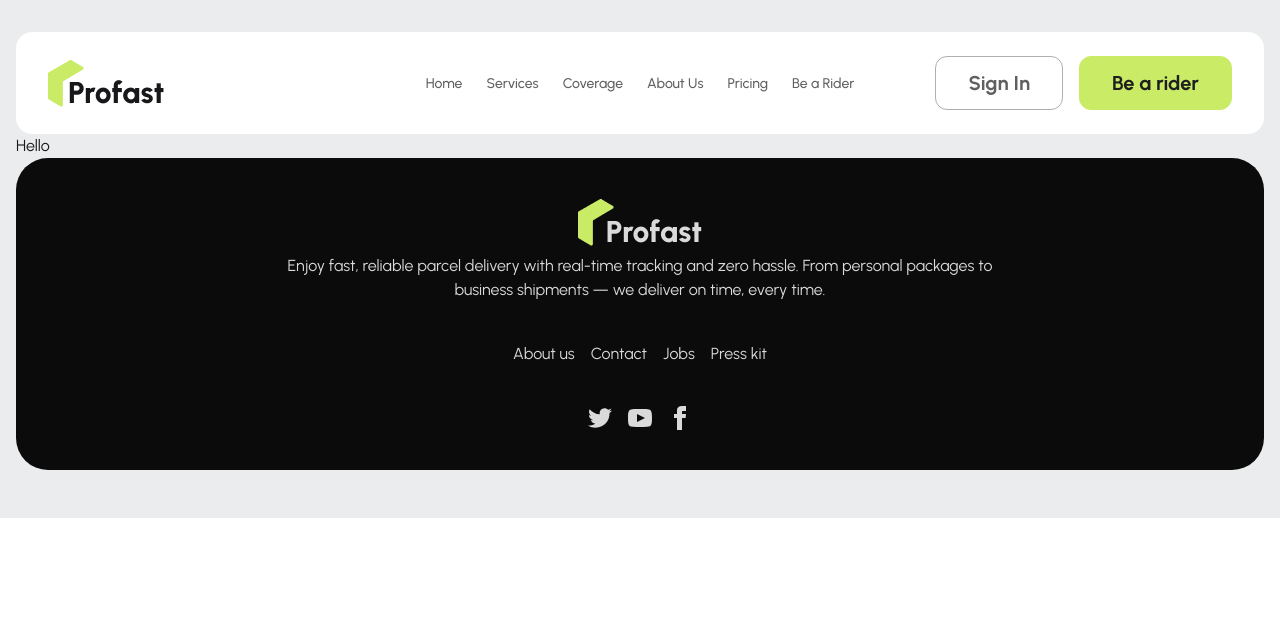
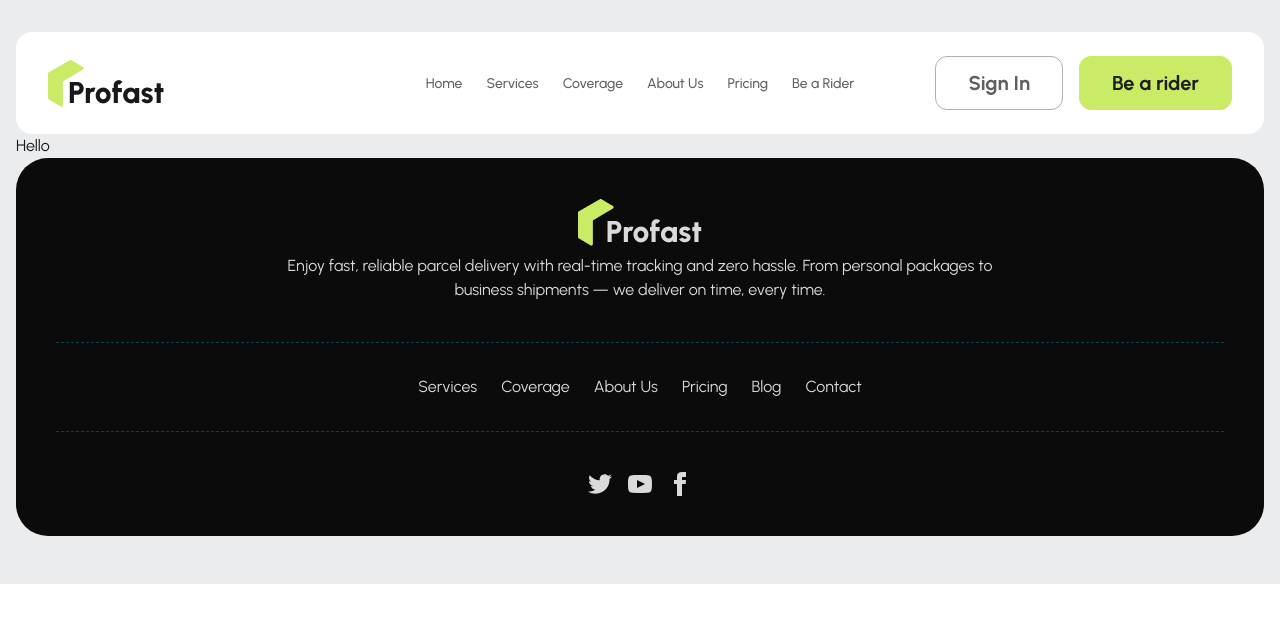
Before and after one commit to arif128551/ph_hw_mern_ProFastCLient, a React (Vite) app: page / in a window 1280 px wide. Shown: the top 622 px of the page. Built offline with nearby package versions, Linux system fonts and the light colour scheme.

Commit message:
done footer

```diff
--- a/src/pages/shared/Footer/Footer.jsx
+++ b/src/pages/shared/Footer/Footer.jsx
@@ -14,12 +14,17 @@ const Footer = () => {
 					business shipments — we deliver on time, every time.
 				</p>
 			</div>
-			<nav className="grid grid-flow-col gap-4 text-base">
-				<Link className="link link-hover">About us</Link>
-				<Link className="link link-hover">Contact</Link>
-				<Link className="link link-hover">Jobs</Link>
-				<Link className="link link-hover">Press kit</Link>
-			</nav>
+			<div className="border-y border-dashed py-8 border-c03464d w-full">
+				<nav className="grid md:grid-flow-col grid-cols-1 gap-6 text-base">
+					<Link className="link link-hover">Services</Link>
+					<Link className="link link-hover">Coverage</Link>
+					<Link className="link link-hover">About Us</Link>
+					<Link className="link link-hover">Pricing</Link>
+					<Link className="link link-hover">Blog</Link>
+					<Link className="link link-hover">Contact</Link>
+				</nav>
+			</div>
+
 			<nav>
 				<div className="grid grid-flow-col gap-4">
 					<a>
```
